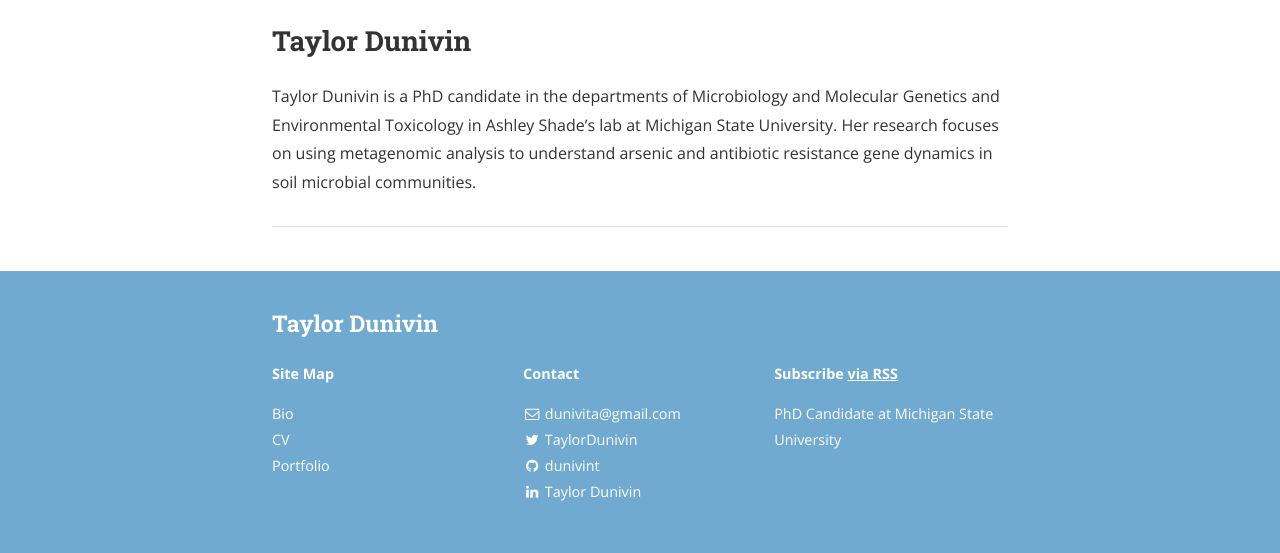
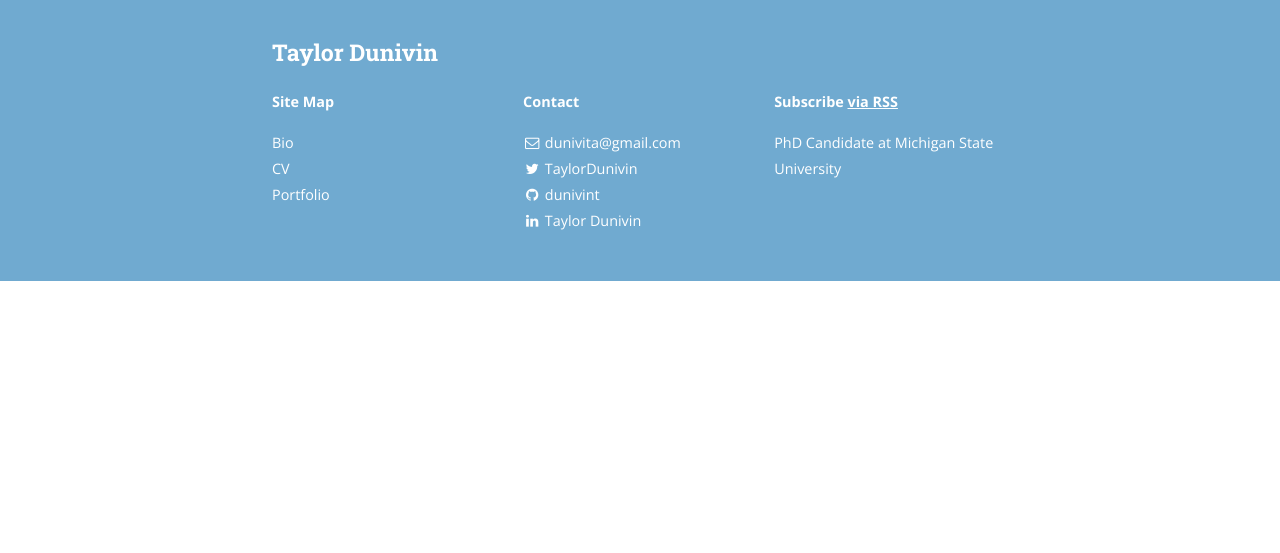
Before and after one commit to dunivint/dunivint.github.io, a Jekyll site: the page built from index.html, in a window 1280 px wide. Shown: the part 503-1056 px from the top of the page. Built offline with Jekyll 4.4.1, drawn with Linux system fonts in a browser that asks for light colours; nearby versions of some CDN libraries; the list of posts is cut into pages by our own code; a style sheet for code colours, icons or effects is not loaded; after the commit the page ends 900 px from its top, so only the background shows below that.

Commit message:
Update index.html

```diff
--- a/index.html
+++ b/index.html
@@ -11,13 +11,3 @@ layout: default
     </header>
   </div>
 </div>
-
-
-
-<div class="wrapper">
-
-<h2>Taylor Dunivin</h2>
-
-Taylor Dunivin is a PhD candidate in the departments of Microbiology and Molecular Genetics and Environmental Toxicology in Ashley Shade’s lab at Michigan State University. Her research focuses on using metagenomic analysis to understand arsenic and antibiotic resistance gene dynamics in soil microbial communities.
-
-<hr>
```
